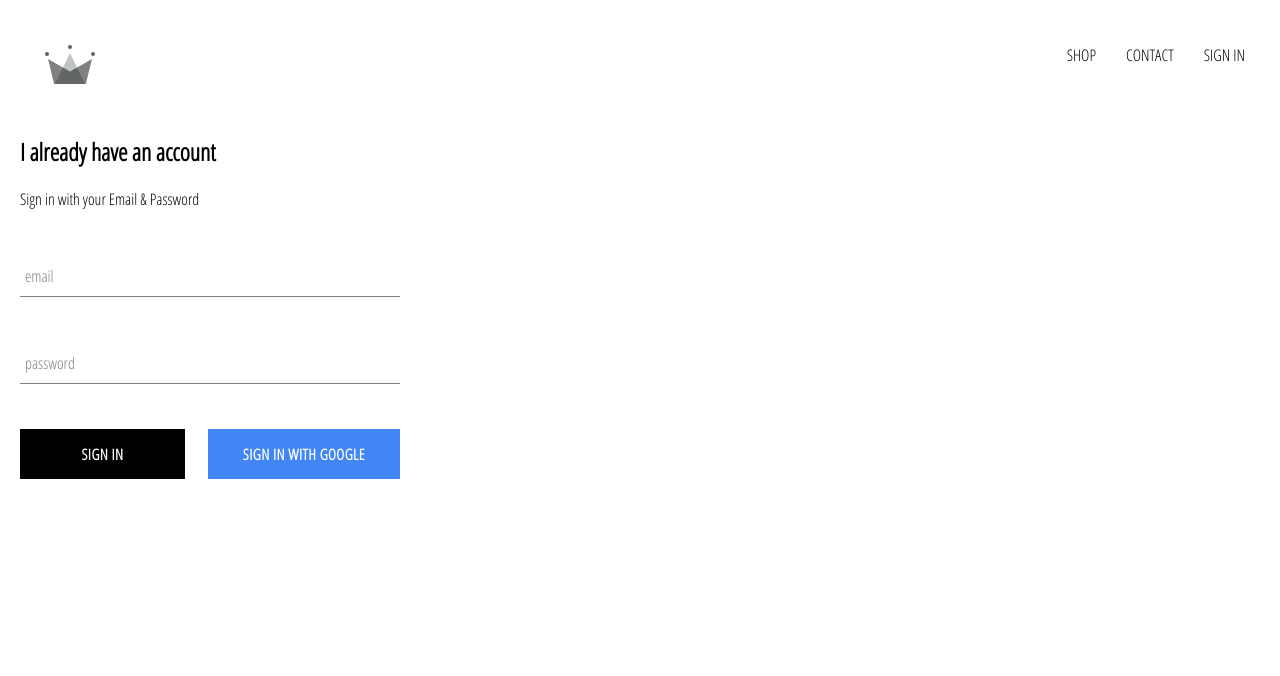
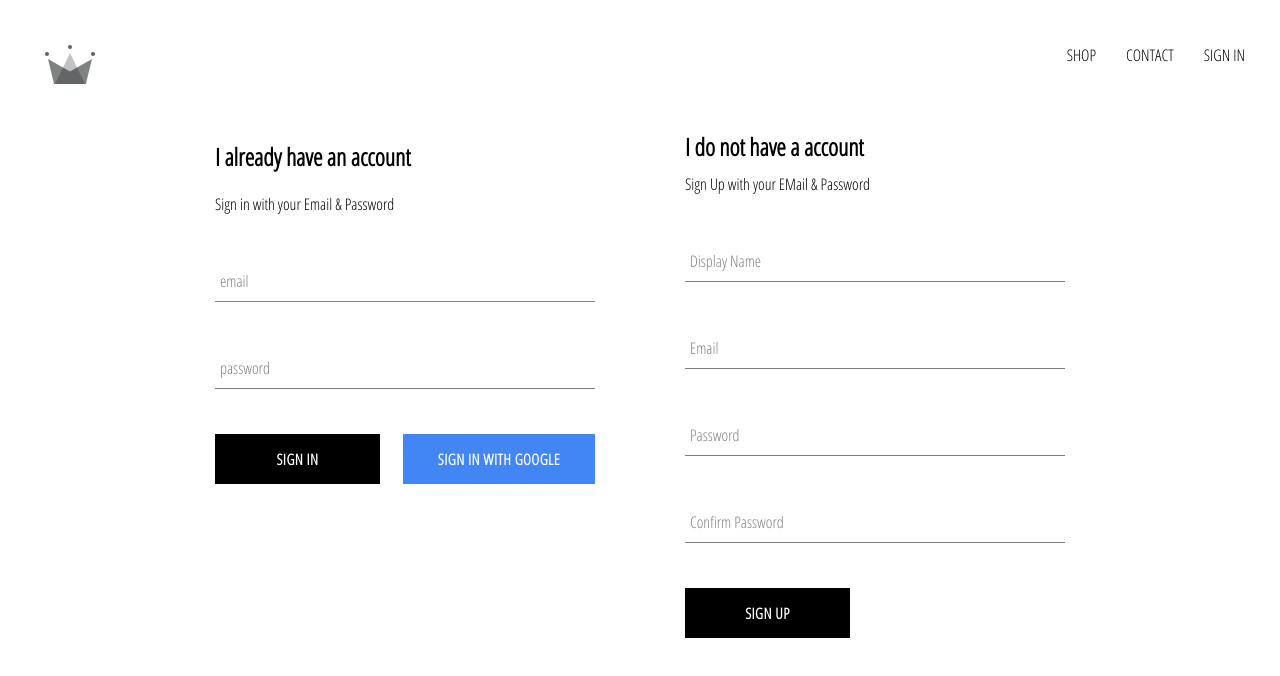
Before and after one commit to ANAS-ALGO-TECH/clothing-website, a React (Create React App) app: page /signin in a window 1280 px wide. Shown: the top 676 px of the page. Built offline with nearby package versions, Linux system fonts and the light colour scheme; no server answers.

Commit message:
implemented firebase utils, inculded ability to store authenticated users into our firestore database

```diff
--- a/src/App.js
+++ b/src/App.js
@@ -5,7 +5,7 @@
 import ShopPage from "./pages/shop/shop.component";
 import Header from "./components/header/header.component";
 import SignInAndSignUp from "./pages/sign-in-and-sign-up/sign-in-and-sign-up.component";
-import { auth } from "./firebase/firebase.utils";
+import { auth,createUserProfileDocument} from "./firebase/firebase.utils";
 
 
 class App extends React.Component{
@@ -20,10 +20,27 @@
     unsubscribeFromAuth = null;
 
     componentDidMount(){
-        this.unsubscribeFromAuth = auth.onAuthStateChanged(user => {
-            this.setState({ currentUser : user});
+        this.unsubscribeFromAuth = auth.onAuthStateChanged(async (userAuth) => {
+            if(userAuth){
+                const userRef = await createUserProfileDocument(userAuth);
 
-            console.log(user);
+                userRef.onSnapshot(snapShot => {
+                    // console.log(snapShot);
+                    // console.log(snapShot.data());
+                    this.setState({
+                        currentUser : {
+                            id : snapShot.id,
+                            ...snapShot.data()
+                        }
+                    },
+                    () => {
+                        console.log(this.state);
+                        }
+                    );
+                });
+            }else{
+                this.setState({currentUser : userAuth});
+            }
         });
     }
 
--- /dev/null
+++ b/src/components/sign-up/sign-up.component.jsx
@@ -0,0 +1,103 @@
+import React from "react";
+
+import "./sign-up.styles.scss";
+
+import CustomButton from "../custom-button/custom-button.component";
+import FormInput from "../form-input/form-input.component";
+
+import { auth, createUserProfileDocument } from "../../firebase/firebase.utils";
+
+class SignUp extends React.Component{
+    constructor(props){
+        super(props);
+
+
+        this.state = {
+            displayName : "",
+            email : "",
+            password : "",
+            confirmPassword : ""
+        };
+    }
+
+    handleSubmit = async (event) => {
+        event.preventDefault();
+
+        const {displayName, email, password, confirmPassword} = this.state;
+        if(password !== confirmPassword){
+            alert("Passwords don't match");
+            return;
+        }
+
+        try{
+
+            const {user} = await auth.createUserWithEmailAndPassword(email, password);
+           await createUserProfileDocument(user, {displayName});
+
+           this.setState({
+            //    This will clear our form
+            displayName : "",
+            email : "",
+            password : "",
+            confirmPassword : ""
+           })
+
+        }catch(error){
+            console.log(error.message);
+        }
+    };
+
+
+    handleChange = event =>{
+        const { name , value } = event.target;
+        this.setState({ [name] : value });
+    }
+
+    render(){
+        const {displayName, email, password, confirmPassword} = this.state;
+        return(
+            <div className="sign-up">
+                <h2 className="title">I do not have a account</h2>
+                <span>Sign Up with your EMail & Password</span>
+
+                <form className="sing-up-form" onSubmit={this.handleSubmit}>
+                <FormInput
+                type="text"
+                name="displayName"
+                value={displayName}
+                onChange={this.handleChange}
+                label="Display Name"
+                required
+                />
+                  <FormInput
+                type="email"
+                name="email"
+                value={email}
+                onChange={this.handleChange}
+                label="Email"
+                required
+                />
+                  <FormInput
+                type="password"
+                name="password"
+                value={password}
+                onChange={this.handleChange}
+                label="Password"
+                required
+                />
+                  <FormInput
+                type="password"
+                name="confirmPassword"
+                value={confirmPassword}
+                onChange={this.handleChange}
+                label="Confirm Password"
+                required
+                />
+                <CustomButton type="submit"> SIGN UP </CustomButton>
+                </form>
+            </div>
+        );
+    }
+}
+
+export default SignUp;
--- /dev/null
+++ b/src/components/sign-up/sign-up.styles.scss
@@ -0,0 +1,9 @@
+.sign-up {
+  display: flex;
+  flex-direction: column;
+  width: 380px;
+
+  .title {
+    margin: 10px 0;
+  }
+}
--- a/src/firebase/firebase.utils.js
+++ b/src/firebase/firebase.utils.js
@@ -16,6 +16,33 @@
     measurementId: "G-00CS577W0K"
   };
 
+  // Storing User Data in Firebase
+  export const createUserProfileDocument = async (userAuth, additionalData) => {
+    if(!userAuth) return;
+
+    const userRef = firestore.doc(`users/${userAuth.uid}`);
+    const snapShot = await userRef.get();
+    console.log(snapShot);
+
+    if(!snapShot.exists){
+      const {displayName , email} = userAuth;
+      const createdAt = new Date();
+
+      try{
+        await userRef.set({
+          displayName,
+          email,
+          createdAt,
+          ...additionalData
+        })
+      }catch(errro){
+      console.log("error while creating Collection", error.message);
+      }
+    }
+    return userRef;
+  };
+
+  // initiazlzing the firebase
   firebase.initializeApp(config);
 
 
--- a/src/pages/sign-in-and-sign-up/sign-in-and-sign-up.component.jsx
+++ b/src/pages/sign-in-and-sign-up/sign-in-and-sign-up.component.jsx
@@ -1,10 +1,13 @@
 import React from "react";
 import "./sign-in-and-sign-up.styles.scss";
 import SignIn from "../../components/sign-in/sign-in.component";
+import SignUp from "../../components/sign-up/sign-up.component";
+
 
 const SignInAndSignUp = () =>(
     <div className="sign-in-and-sign-up">
         <SignIn />
+        <SignUp />
     </div>
 );
 
--- a/src/pages/sign-in-and-sign-up/sign-in-and-sign-up.styles.scss
+++ b/src/pages/sign-in-and-sign-up/sign-in-and-sign-up.styles.scss
@@ -0,0 +1,6 @@
+.sign-in-and-sign-up {
+  width: 850px;
+  display: flex;
+  justify-content: space-between;
+  margin: 30px auto;
+}
```
